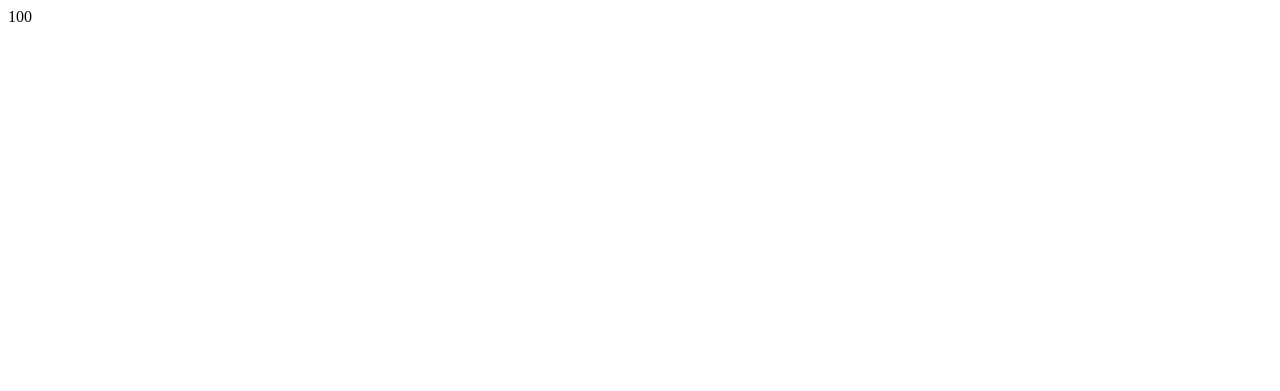
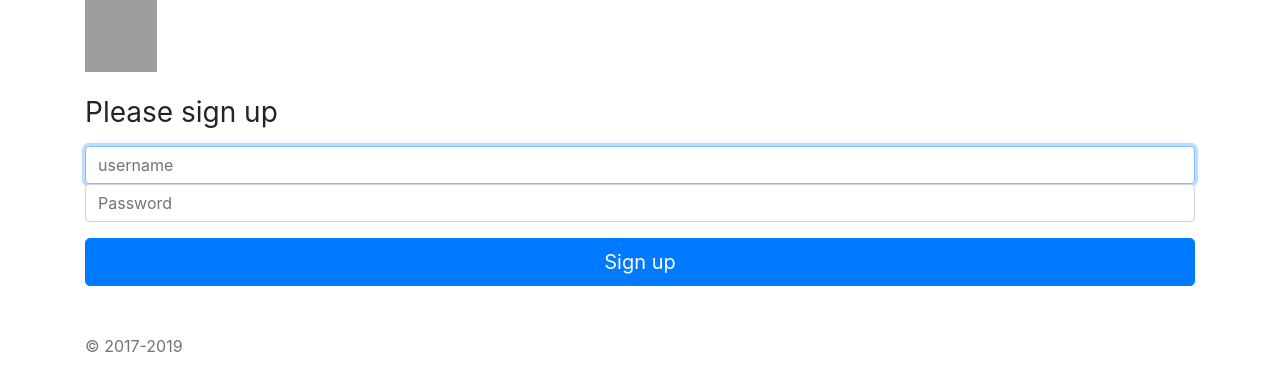
Before and after one commit to ysnr8811/reviewpractice, a Django app: page /signup/ in a window 1280 px wide. Before the commit the part shown is almost empty. Shown: the top 391 px of the page. Run offline with Django 3.2, Linux system fonts and the light colour scheme; some libraries are stand-ins or nearby versions; grey boxes are pictures that could not be loaded.

Commit message:
レイアウトの修正

```diff
--- a/templates/signup.html
+++ b/templates/signup.html
@@ -1 +1,22 @@
-{{ somedata }}
+{% extends 'base.html' %}
+
+{% block content%}
+
+  <div class="container">
+    <form class="form-signin" method='post'>{% csrf_token %}
+  <img class="mb-4" src="/docs/4.4/assets/brand/bootstrap-solid.svg" alt="" width="72" height="72">
+  <h1 class="h3 mb-3 font-weight-normal">Please sign up</h1>
+  {% if error %}
+  {{ error }}
+  {% endif %}
+  <label for="inputEmail" class="sr-only">Username</label>
+  <input type="text" id="inputEmail" class="form-control" placeholder="username" name="username_data" required autofocus>
+  <label for="inputPassword" class="sr-only">Password</label>
+  <input type="password" id="inputPassword" class="form-control" placeholder="Password" name="password_data" required>
+  <div class="checkbox mb-3">
+  </div>
+  <button class="btn btn-lg btn-primary btn-block" type="submit">Sign up</button>
+  <p class="mt-5 mb-3 text-muted">&copy; 2017-2019</p>
+</form>
+</div>
+{% endblock content %}
```
